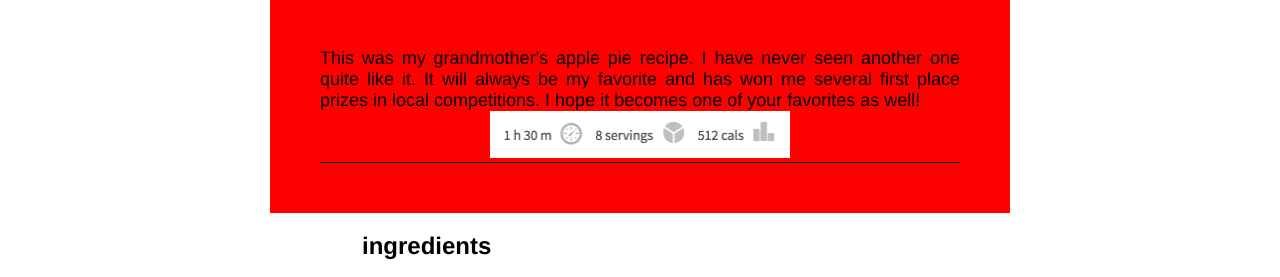
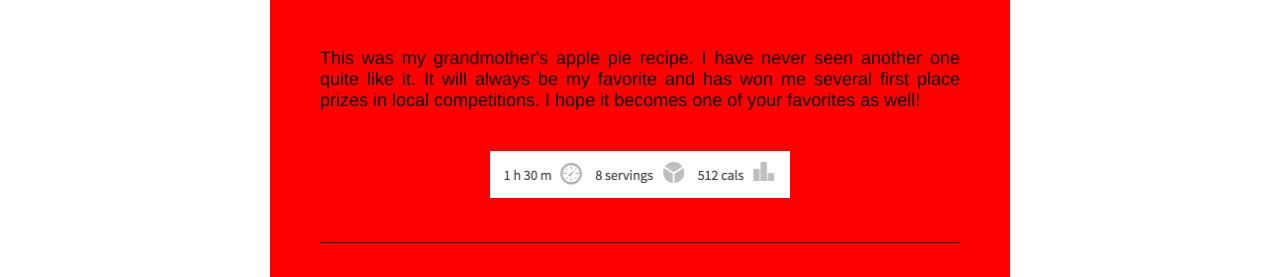
Before and after one commit to JensErhardt/flexbox-recipes, a plain HTML site: page starter-code/apple-pie-starter-code/index.html in a window 1280 px wide. Shown: the part 490-767 px from the top of the page. Drawn offline with Linux system fonts and the light colour scheme; a script that the page names is missing.

Commit message:
Adjusting items on the Autobahn

```diff
--- a/starter-code/apple-pie-starter-code/css/main.css
+++ b/starter-code/apple-pie-starter-code/css/main.css
@@ -25,7 +25,7 @@ body{
 
 }
 
-#introduction-wrapper {
+#info-wrapper {
   background-color: red;
   max-width: 80vw;
   padding: 50px;
@@ -45,3 +45,7 @@ body{
 .item-box .item > img {
   width: 300px;
 }
+
+.item {
+  margin-bottom: 40px;
+}
--- a/starter-code/apple-pie-starter-code/index.html
+++ b/starter-code/apple-pie-starter-code/index.html
@@ -18,7 +18,7 @@
     </h1>
   </div>
 
-  <div id="introduction-wrapper">
+  <div id="info-wrapper">
     <div class="item-box">
       <div class="item">
         <p>This was my grandmother's apple pie recipe. I have never seen another one quite like it. It will always be my favorite
```
